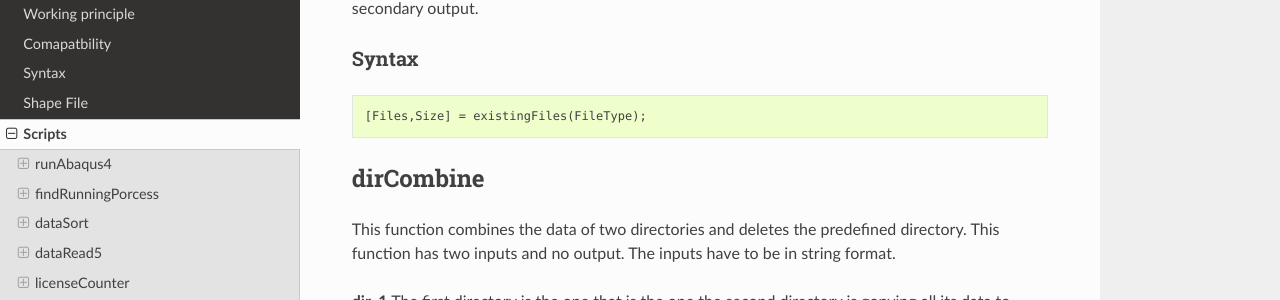
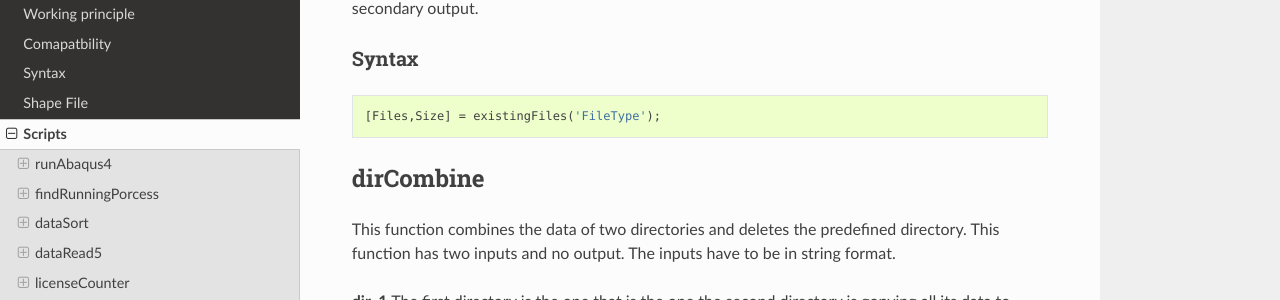
Before and after one commit to aq18507/GATORdocs, a Sphinx documentation site: the page built from doc/Scripts.rst, in a window 1280 px wide and 900 px high, scrolled down 4330 px. Shown: the part 151-451 px from the top of the window. Built offline with Sphinx 7.4.7 and the Read the Docs theme 2.0.0, drawn with Linux system fonts in a browser that asks for light colours.

Commit message:
docs: update Scripts.rst

```diff
--- a/doc/Scripts.rst
+++ b/doc/Scripts.rst
@@ -166,7 +166,7 @@ Syntax
 
 .. code-block:: matlab
 
-    [Files,Size] = existingFiles(FileType);
+    [Files,Size] = existingFiles('FileType');
 
 
 dirCombine
```
